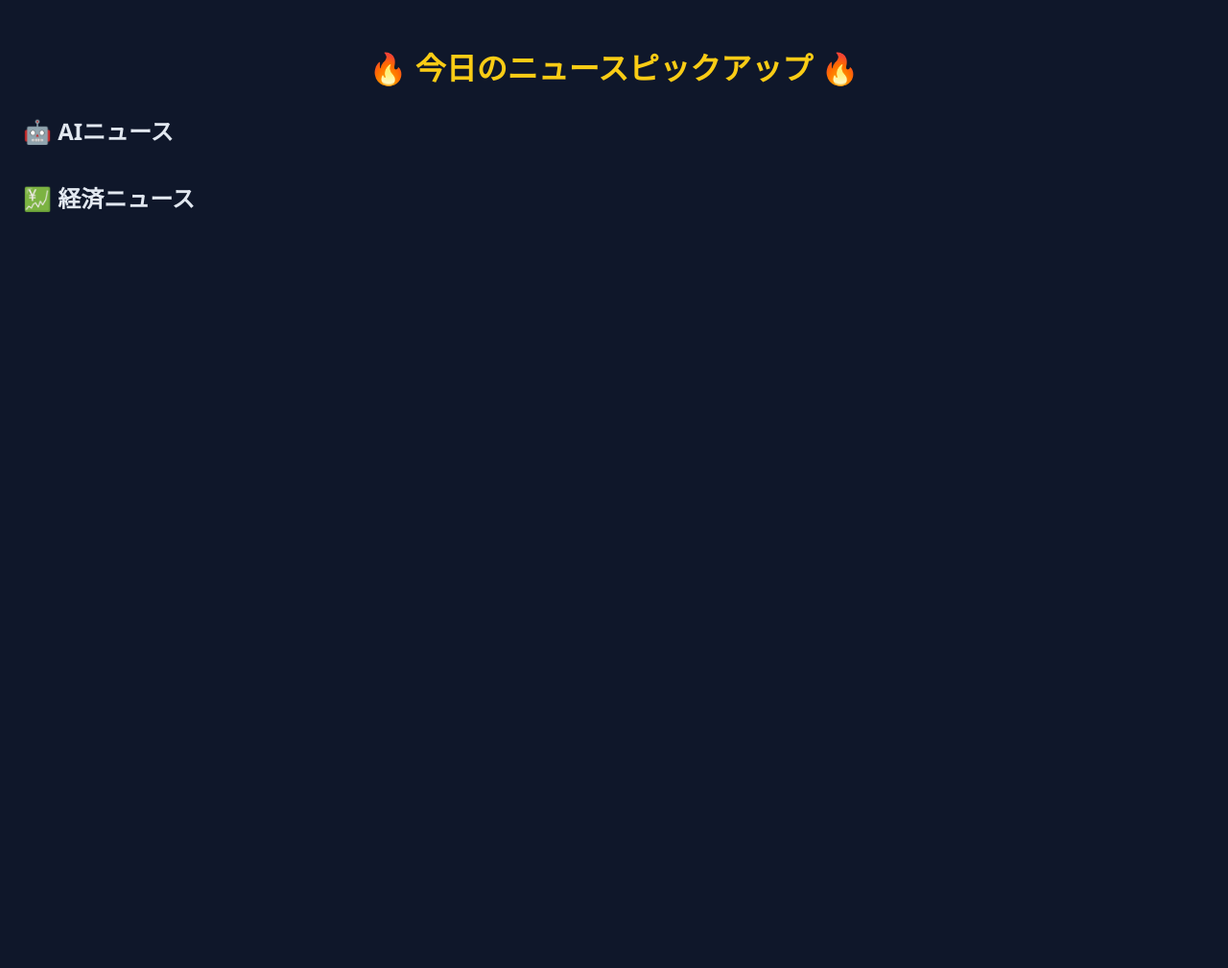
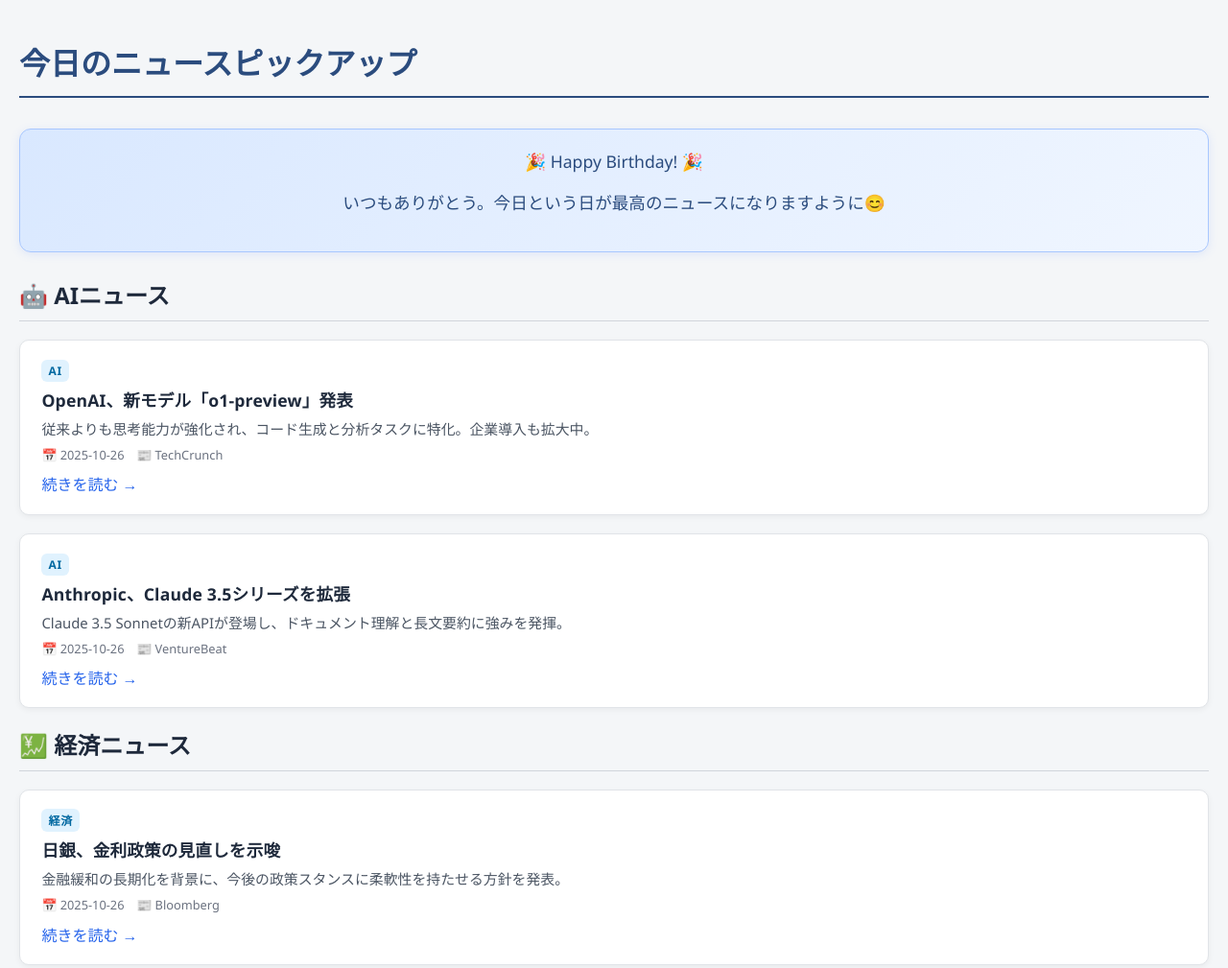
Before and after one commit to TN-NewsLab/news-pwa, a website: page index.html in a window 1280 px wide. Shown: the whole page at 96% size. Before the commit the page ends 800 px from the top, so only its background shows below. Drawn offline with Linux system fonts and the light colour scheme.

Commit message:
Add auto JSON news + UI update

```diff
--- a/index.html
+++ b/index.html
@@ -3,38 +3,16 @@
 <head>
   <meta charset="UTF-8">
   <meta name="viewport" content="width=device-width, initial-scale=1.0">
-  <title>家族ニュースピックアップ</title>
-  <style>
-    body {
-      font-family: "Segoe UI", sans-serif;
-      background-color: #0f172a;
-      color: #e2e8f0;
-      margin: 0;
-      padding: 1.5rem;
-      line-height: 1.6;
-    }
-    h1 {
-      color: #facc15;
-      text-align: center;
-    }
-    section {
-      margin-bottom: 2rem;
-    }
-    .card {
-      background: #1e293b;
-      border-radius: 10px;
-      padding: 1rem;
-      margin: 0.5rem 0;
-      box-shadow: 0 2px 4px rgba(0,0,0,0.2);
-    }
-    .card a {
-      color: #93c5fd;
-      text-decoration: none;
-    }
-  </style>
-</head>
+  <title>Family News</title>
+  <link rel="stylesheet" href="style.css">
+ </head>
 <body>
-  <h1>🔥 今日のニュースピックアップ 🔥</h1>
+  <h1>今日のニュースピックアップ</h1>
+
+  <div class="birthday-banner">
+  🎉 Happy Birthday! 🎉
+  <p>いつもありがとう。今日という日が最高のニュースになりますように😊</p>
+  </div>
 
   <section id="AI">
     <h2>🤖 AIニュース</h2>
--- a/news.json
+++ b/news.json
@@ -1,4 +1,31 @@
 {
-  "AI": [],
-  "経済": []
+  "AI": [
+    {
+      "tag": "AI",
+      "title": "OpenAI、新モデル「o1-preview」発表",
+      "summary": "従来よりも思考能力が強化され、コード生成と分析タスクに特化。企業導入も拡大中。",
+      "date": "2025-10-26",
+      "source": "TechCrunch",
+      "url": "https://techcrunch.com/category/artificial-intelligence/"
+    },
+    {
+      "tag": "AI",
+      "title": "Anthropic、Claude 3.5シリーズを拡張",
+      "summary": "Claude 3.5 Sonnetの新APIが登場し、ドキュメント理解と長文要約に強みを発揮。",
+      "date": "2025-10-26",
+      "source": "VentureBeat",
+      "url": "https://venturebeat.com/category/ai/"
+    }
+  ],
+
+  "BIZ": [
+   {
+      "tag": "経済",
+      "title": "日銀、金利政策の見直しを示唆",
+      "summary": "金融緩和の長期化を背景に、今後の政策スタンスに柔軟性を持たせる方針を発表。",
+      "date": "2025-10-26",
+      "source": "Bloomberg",
+      "url": "https://www.bloomberg.co.jp/"
+    }
+  ]
 }
--- a/script.js
+++ b/script.js
@@ -1,31 +1,34 @@
 async function loadNews() {
-  try {
-    const res = await fetch('./news.json');
-    const data = await res.json();
+  const response = await fetch("news.json");
+  const data = await response.json();
 
-    const aiContainer = document.getElementById('ai-list');
-    const bizContainer = document.getElementById('biz-list');
+  renderSection("AI", data.AI);
+  renderSection("BIZ", data.BIZ); // 経済ニュースも読み込む
+}
 
-    // AIニュース
-    data.AI.forEach(n => {
-      aiContainer.innerHTML += `
-        <div class="card">
-          <a href="${n.url}" target="_blank">${n.title}</a>
-          <p>${n.summary}</p>
-        </div>`;
-    });
+function renderSection(sectionId, articles) {
+  const container = document.getElementById(`${sectionId.toLowerCase()}-list`);
+  container.innerHTML = "";
 
-    // 経済ニュース
-    data["経済"].forEach(n => {
-      bizContainer.innerHTML += `
-        <div class="card">
-          <a href="${n.url}" target="_blank">${n.title}</a>
-          <p>${n.summary}</p>
-        </div>`;
-    });
-  } catch (err) {
-    console.error('ニュース読み込みエラー:', err);
-  }
+  if (!articles) return;
+
+  articles.forEach(article => {
+    const card = document.createElement("div");
+    card.className = "card";
+
+    card.innerHTML = `
+      <div class="tag">${article.tag}</div>
+      <h3>${article.title}</h3>
+      <p>${article.summary}</p>
+      <div class="meta">
+        <span class="date">${article.date}</span>
+        <span class="source">${article.source}</span>
+      </div>
+      <a href="${article.url}" target="_blank">続きを読む →</a>
+    `;
+
+    container.appendChild(card);
+  });
 }
 
 loadNews();
--- /dev/null
+++ b/style.css
@@ -0,0 +1,116 @@
+/* --- ベース設定 --- */
+body {
+  background-color: #f4f6f8;   /* 明るめグレー背景 */
+  color: #222;                /* 読みやすい濃グレー文字 */
+  font-family: 'Segoe UI', 'Roboto', sans-serif;
+  margin: 0;
+  padding: 20px;
+}
+
+/* --- 見出し --- */
+h1 {
+  color: #2b4c7e;             /* 知的な青みグレー */
+  border-bottom: 2px solid #2b4c7e;
+  padding-bottom: 0.4em;
+  margin-bottom: 1em;
+}
+
+/* --- セクションタイトルに軽い下線 --- */
+section h2 {
+  border-bottom: 1px solid #d1d5db;
+  padding-bottom: 0.4em;
+  margin-bottom: 0.8em;
+  color: #1e293b;
+  font-weight: 600;
+}
+
+/* --- ニュースカード --- */
+.card {
+  background: #ffffff;
+  border: 1px solid #e1e4e8;
+  border-radius: 10px;
+  padding: 1.2em 1.4em;
+  margin-bottom: 1.2em;
+  box-shadow: 0 2px 6px rgba(0,0,0,0.05);
+  transition: transform 0.2s ease, box-shadow 0.2s ease;
+}
+
+.card:hover {
+  transform: translateY(-2px);
+  box-shadow: 0 6px 14px rgba(0,0,0,0.08);
+}
+
+/* --- カード内タイトル --- */
+.card h3 {
+  font-size: 1.1em;
+  font-weight: 600;
+  color: #1e293b;
+  margin: 0 0 0.4em 0;
+  letter-spacing: 0.01em;
+}
+
+/* --- 本文 --- */
+.card p {
+  font-size: 0.93em;
+  color: #4b5563;
+  line-height: 1.5;
+  margin: 0.3em 0;
+}
+
+/* --- リンク --- */
+.card a {
+  display: inline-block;
+  margin-top: 0.6em;
+  color: #2563eb;
+  font-weight: 500;
+  text-decoration: none;
+  transition: color 0.2s ease, transform 0.2s ease;
+}
+.card a:hover {
+  color: #1d4ed8;
+  transform: translateX(4px);
+  text-decoration: underline;
+}
+
+/* --- カテゴリラベル --- */
+.tag {
+  display: inline-block;
+  background: #e0f2fe;
+  color: #0369a1;
+  font-size: 0.75em;
+  font-weight: 600;
+  padding: 0.25em 0.6em;
+  border-radius: 6px;
+  margin-bottom: 0.5em;
+  text-transform: uppercase;
+  letter-spacing: 0.05em;
+}
+
+/* --- バースデーバナー --- */
+.birthday-banner {
+  background: linear-gradient(135deg, #d9e8ff, #f0f6ff);
+  border: 1px solid #a8c7ff;
+  color: #2b4c7e;
+  text-align: center;
+  padding: 1.2em;
+  border-radius: 12px;
+  margin-bottom: 1.5em;
+  font-size: 1.1em;
+  box-shadow: 0 2px 10px rgba(100,140,255,0.15);
+}
+
+/* --- メタ情報（日付・出典） --- */
+.meta {
+  font-size: 0.8em;
+  color: #6b7280;
+  margin-top: 0.5em;
+  display: flex;
+  gap: 1em;
+  align-items: center;
+}
+.meta .date::before {
+  content: "📅 ";
+}
+.meta .source::before {
+  content: "📰 ";
+}
```
